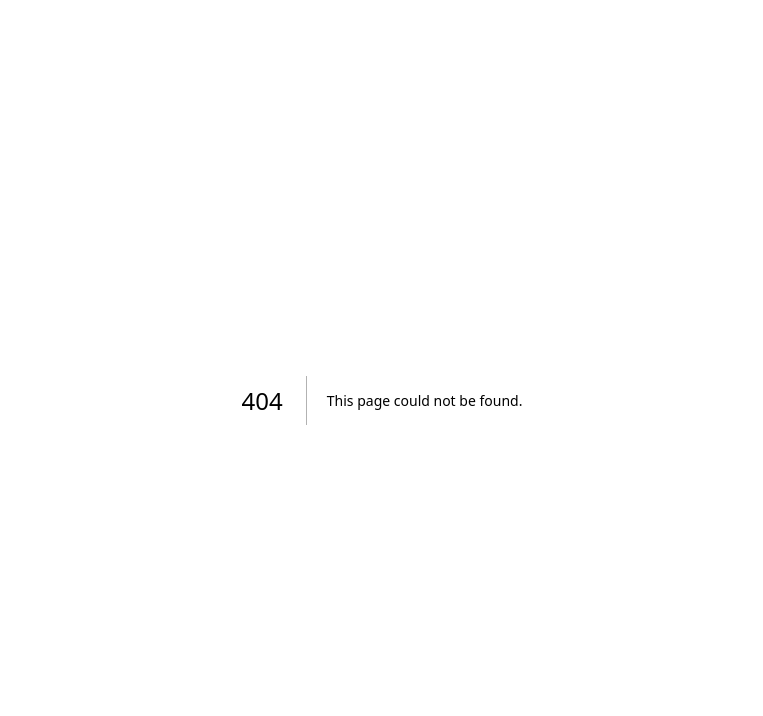
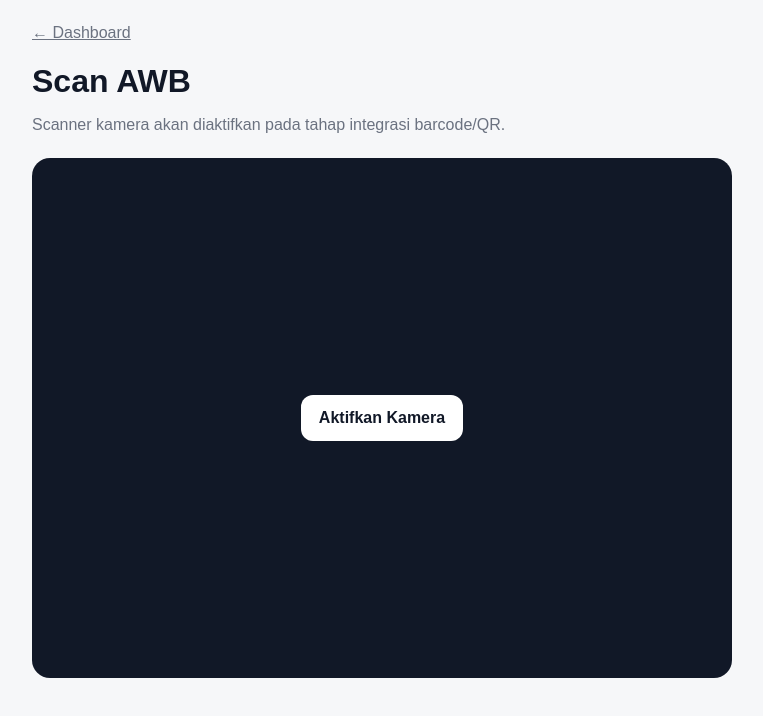
Before and after one commit to Assyauq26/Manifestbgg, a Next.js app: page /scan in a window 1280 px wide. Before the commit this address had no page. Shown: the top 716 px of the page, without its empty margins (258-1021 px from the left). Built offline with nearby package versions, Linux system fonts and the light colour scheme.

Commit message:
chore: bootstrap manifest retur foundation - app/scan/page.tsx

```diff
--- /dev/null
+++ b/app/scan/page.tsx
@@ -0,0 +1,28 @@
+"use client";
+
+import { useState } from "react";
+import Link from "next/link";
+
+export default function ScanPage() {
+  const [cameraStarted, setCameraStarted] = useState(false);
+  return (
+    <main style={{ minHeight: "100vh", padding: 24 }}>
+      <div style={{ maxWidth: 700, margin: "0 auto" }}>
+        <Link href="/" style={{ color: "#6b7280" }}>← Dashboard</Link>
+        <h1 style={{ marginBottom: 8 }}>Scan AWB</h1>
+        <p style={{ color: "#6b7280" }}>Scanner kamera akan diaktifkan pada tahap integrasi barcode/QR.</p>
+        <section style={{ marginTop: 24, background: "#111827", color: "white", borderRadius: 18, minHeight: 520, display: "grid", placeItems: "center", padding: 24 }}>
+          {!cameraStarted ? (
+            <button onClick={() => setCameraStarted(true)} style={{ padding: "14px 18px", border: 0, borderRadius: 12, background: "white", color: "#111827", fontWeight: 800 }}>Aktifkan Kamera</button>
+          ) : (
+            <div style={{ textAlign: "center" }}>
+              <div style={{ width: 280, height: 180, border: "2px solid white", borderRadius: 16, marginBottom: 20 }} />
+              <strong>Camera scanner foundation aktif</strong>
+              <div style={{ marginTop: 8, opacity: 0.75 }}>ZXing akan diintegrasikan setelah Google Sheets foundation siap.</div>
+            </div>
+          )}
+        </section>
+      </div>
+    </main>
+  );
+}
```
